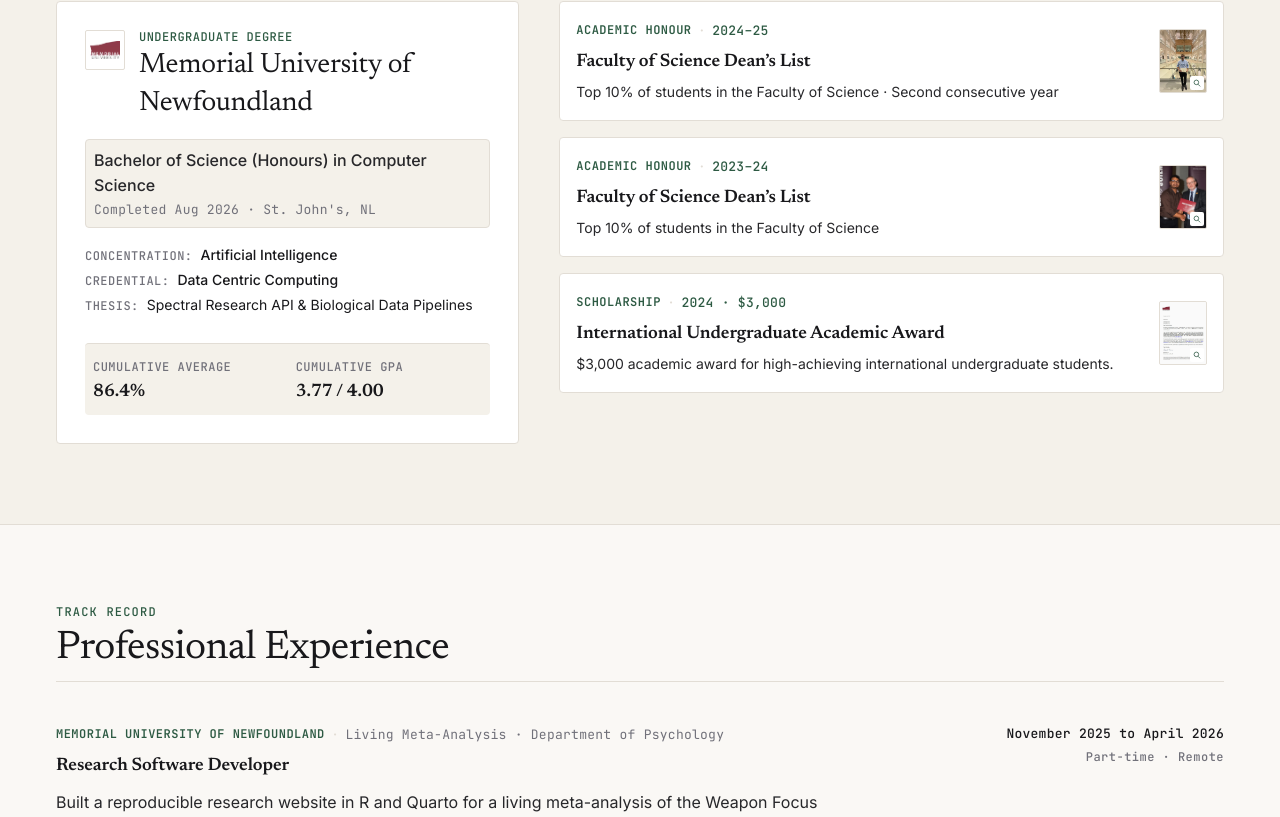
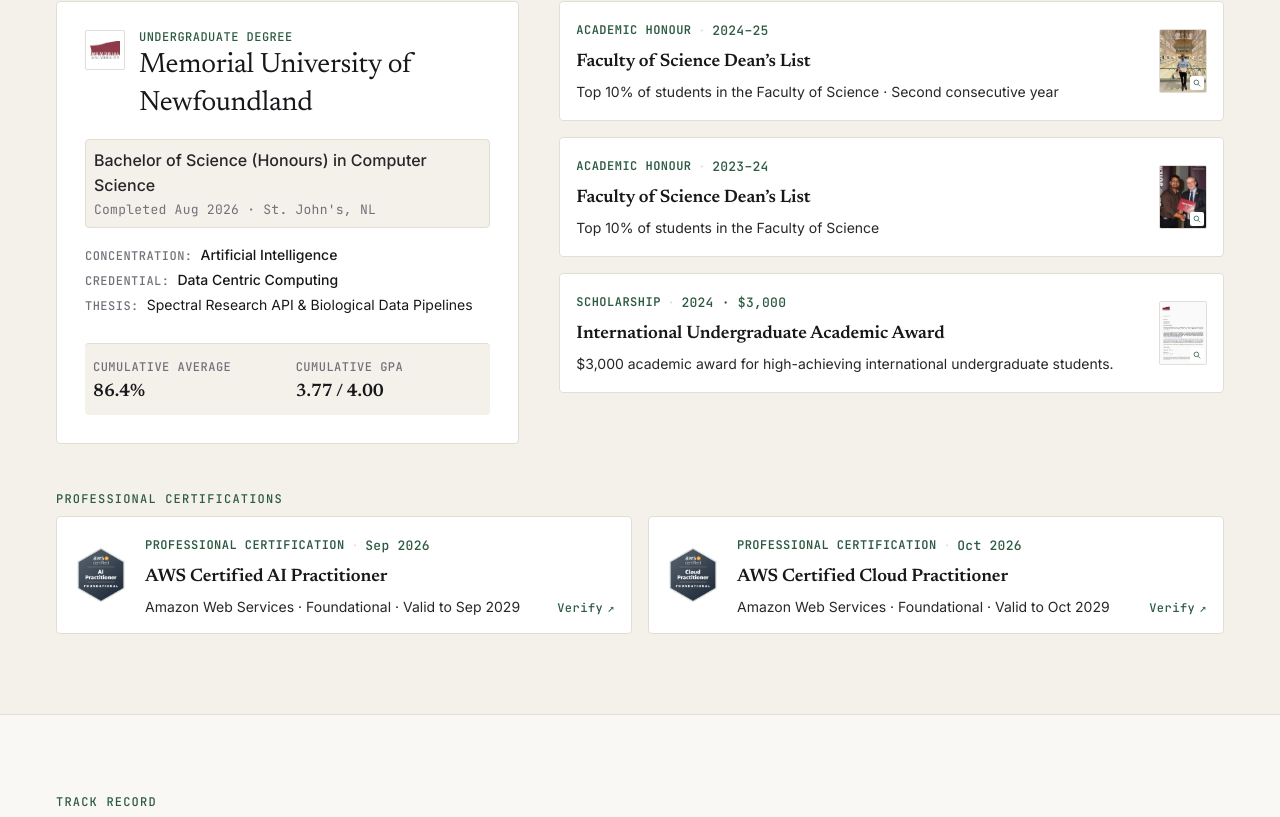
Before and after one commit to tpturjo/tpturjo.github.io, a Next.js app: page / in a window 1280 px wide. Shown: the part 902-1719 px from the top of the page. Built offline with nearby package versions, Linux system fonts and the light colour scheme.

Commit message:
adding AWS certification

```diff
--- a/components/Education.tsx
+++ b/components/Education.tsx
@@ -32,6 +32,27 @@
     imageAlt: "International Undergraduate Academic Award letter from Memorial University",
     viewLabel: "Preview the International Undergraduate Academic Award letter",
     imagePosition: "top",
+  },
+] as const;
+
+const certifications = [
+  {
+    title: "AWS Certified AI Practitioner",
+    issuer: "Amazon Web Services",
+    level: "Foundational",
+    issued: "Sep 2026",
+    expires: "Sep 2029",
+    badge: "/education/aws-ai-practitioner.png",
+    verifyHref: "https://www.credly.com/badges/b952d4f1-2753-458f-9045-9b7d227991e3/public_url",
+  },
+  {
+    title: "AWS Certified Cloud Practitioner",
+    issuer: "Amazon Web Services",
+    level: "Foundational",
+    issued: "Oct 2026",
+    expires: "Oct 2029",
+    badge: "/education/aws-cloud-practitioner.png",
+    verifyHref: "https://www.credly.com/badges/6ffbd498-7b92-4405-8637-755f12423743/public_url",
   },
 ] as const;
 
@@ -172,7 +193,7 @@
           <span className="mb-1 block font-meta-mono text-label-code tracking-widest text-forest-moss uppercase">
             Academic Background
           </span>
-          <h2 className="font-serif text-headline-lg text-ink-primary">Education & Honours</h2>
+          <h2 className="font-serif text-headline-lg text-ink-primary">Education & Credentials</h2>
         </div>
 
         <div className="grid grid-cols-1 gap-gutter-desktop lg:grid-cols-12">
@@ -294,6 +315,58 @@
             ))}
           </div>
         </div>
+
+        <div className="mt-space-xl">
+          <span className="mb-space-sm block font-meta-mono text-label-code tracking-widest text-forest-moss uppercase">
+            Professional Certifications
+          </span>
+          <div className="grid grid-cols-1 gap-space-md md:grid-cols-2">
+            {certifications.map((cert) => (
+              <article
+                key={cert.title}
+                className="flex items-center gap-space-md rounded border border-border-hairline bg-surface-card p-4 transition-[border-color,transform,box-shadow] duration-[240ms] ease-out hover:border-forest-moss motion-safe:hover:-translate-y-px motion-safe:hover:shadow-[0_2px_8px_rgb(24_24_27_/_0.06)]"
+              >
+                {/* eslint-disable-next-line @next/next/no-img-element */}
+                <img
+                  src={cert.badge}
+                  alt={`${cert.title} badge`}
+                  width={56}
+                  height={56}
+                  className="size-14 shrink-0 object-contain"
+                />
+                <div className="min-w-0 flex-1">
+                  <div className="mb-1 flex flex-wrap items-center gap-2">
+                    <span className="font-meta-mono text-label-code font-semibold text-forest-moss uppercase">
+                      Professional Certification
+                    </span>
+                    <span className="text-border-hairline" aria-hidden="true">
+                      ·
+                    </span>
+                    <span className="font-meta-mono text-meta-mono font-medium text-forest-moss">
+                      {cert.issued}
+                    </span>
+                  </div>
+                  <h3 className="font-serif text-body-lg font-semibold text-ink-primary">{cert.title}</h3>
+                  <div className="mt-1 flex flex-wrap items-baseline justify-between gap-x-space-md gap-y-1">
+                    <p className="font-sans text-body-sm text-ink-secondary">
+                      {cert.issuer} · {cert.level} · Valid to {cert.expires}
+                    </p>
+                    <a
+                      href={cert.verifyHref}
+                      target="_blank"
+                      rel="noopener noreferrer"
+                      aria-label={`Verify ${cert.title} on Credly`}
+                      className="inline-flex items-center gap-1 font-meta-mono text-label-code font-medium text-forest-moss no-underline hover:text-forest-deep focus-visible:outline focus-visible:outline-1 focus-visible:outline-offset-[3px] focus-visible:outline-forest-moss"
+                    >
+                      Verify
+                      <span aria-hidden="true">↗</span>
+                    </a>
+                  </div>
+                </div>
+              </article>
+            ))}
+          </div>
+        </div>
       </div>
     </section>
   );
```
Also changed, not shown: public/education/aws-ai-practitioner.png (added), public/education/aws-cloud-practitioner.png (added).
